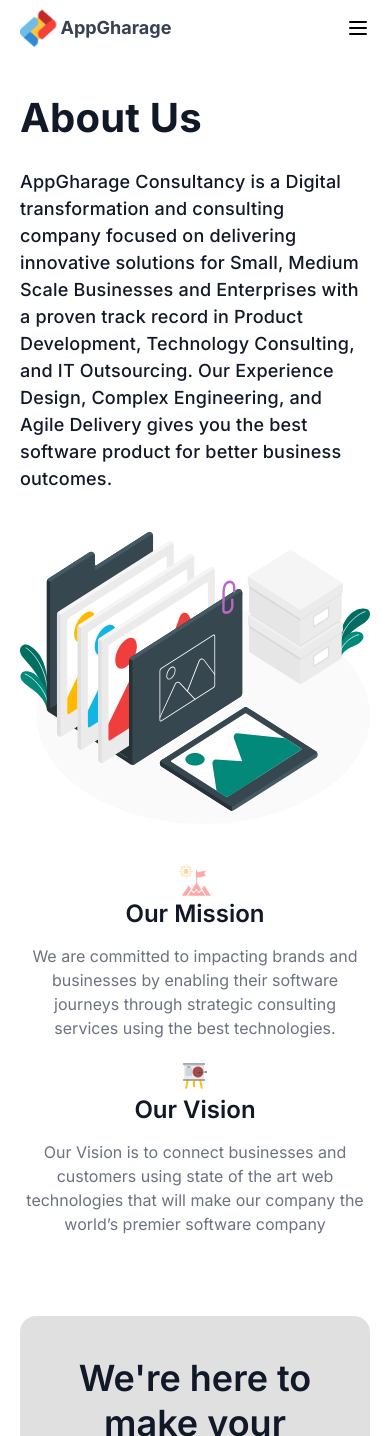
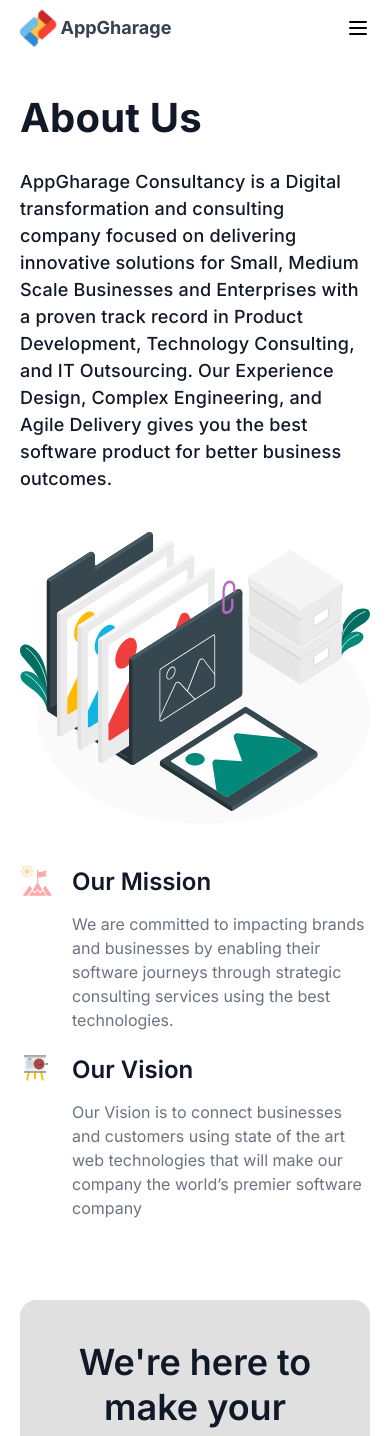
Before and after one commit to cnaallotey/appgharageWebsite, a Vue app: page /about in a window 390 px wide. Shown: the top 1436 px of the page. Built offline with nearby package versions, Linux system fonts and the light colour scheme.

Commit message:
about ui changes

```diff
--- a/src/components/aboutcomp.vue
+++ b/src/components/aboutcomp.vue
@@ -24,16 +24,16 @@
       </div>
     </div>
     <div class="flex flex-col md:flex-row space-x-0 md:space-x-5 space-y-5 md:space-y-0">
-      <div class="w-full md:w-1/2 flex flex-col md:flex-row items-center md:items-start space-x-0 md:space-x-5">
-        <img src="../assets/mission 1.svg" class="w-8 md:w-14" alt="" />
+      <div class="w-full md:w-1/2 flex flex-row items-start space-x-5">
+        <img src="../assets/mission 1.svg" class="w-8  md:w-14" alt="" />
         <div class="space-y-3">
           <h3
-            class="font-semibold tracking-normal text-center md:text-left text-gray-900" style="font-size: 24px"
+            class="font-semibold tracking-normal text-left text-gray-900" style="font-size: 24px"
           >
             Our Mission
           </h3>
           <p
-            class="font-normal tracking-normal text-center md:text-left text-gray-500 leading-normal"
+            class="font-normal tracking-normal text-left text-gray-500 leading-normal"
           style="font-size: 16px"
           >
             We are committed to impacting brands and businesses by enabling their software
@@ -41,16 +41,16 @@
           </p>
         </div>
       </div>
-      <div class="w-full md:w-1/2 flex flex-col items-center md:flex-row md:items-start space-x-0 md:space-x-5">
+      <div class="w-full md:w-1/2 flex flex-row items-start space-x-5">
         <img src="../assets/future 1.svg" class="w-8 md:w-14" alt="" />
         <div class="space-y-3">
           <h3
-            class="font-semibold tracking-normal text-center md:text-left text-gray-900" style="font-size: 24px"
+            class="font-semibold tracking-normal text-left text-gray-900" style="font-size: 24px"
           >
             Our Vision
           </h3>
           <p
-            class="font-normal tracking-normal text-center md:text-left text-gray-500 leading-normal"
+            class="font-normal tracking-normal text-left text-gray-500 leading-normal"
           style="font-size: 16px"
           >
             Our Vision is to connect businesses and customers using state of the art web
```
Also changed, not shown: 11 other files (tests, documents, lock files or other folders).
